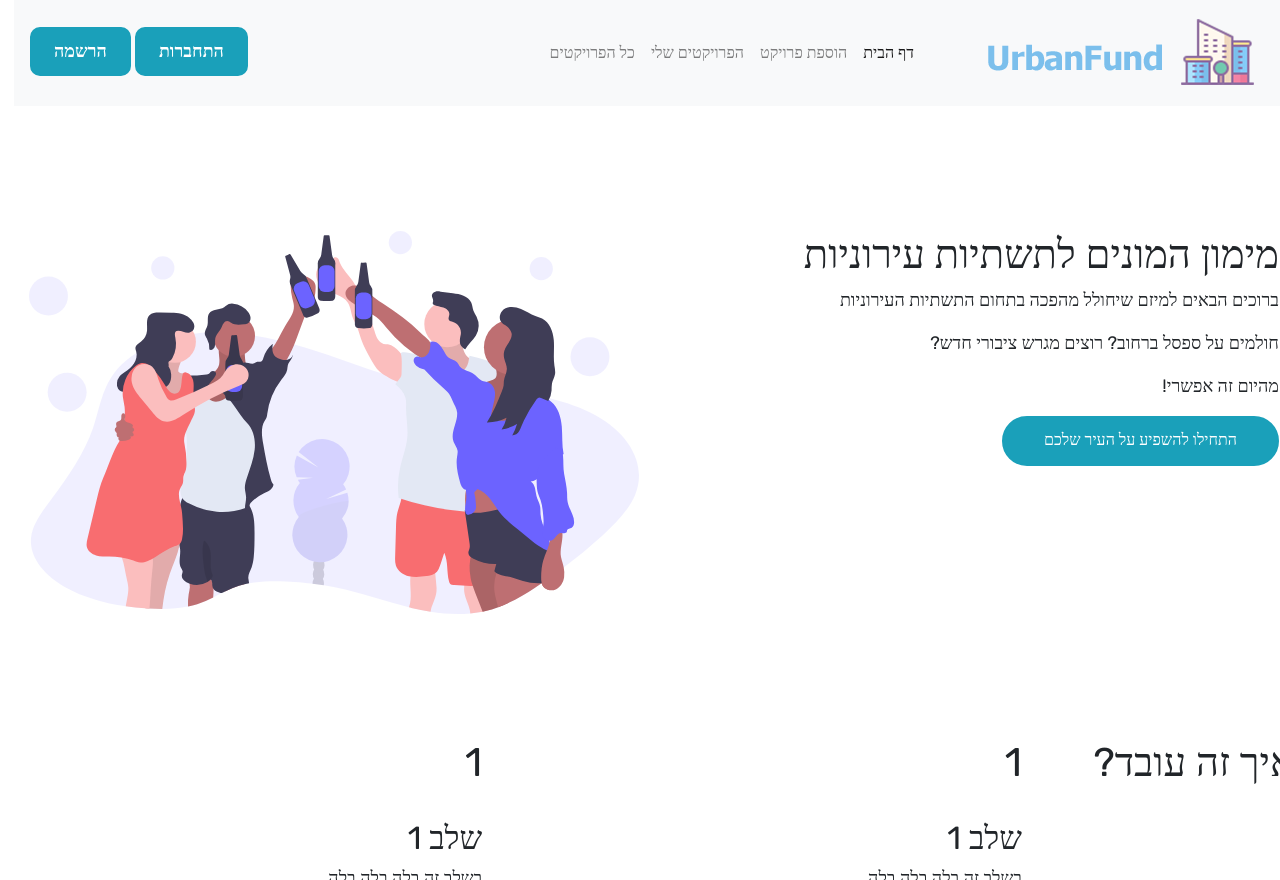
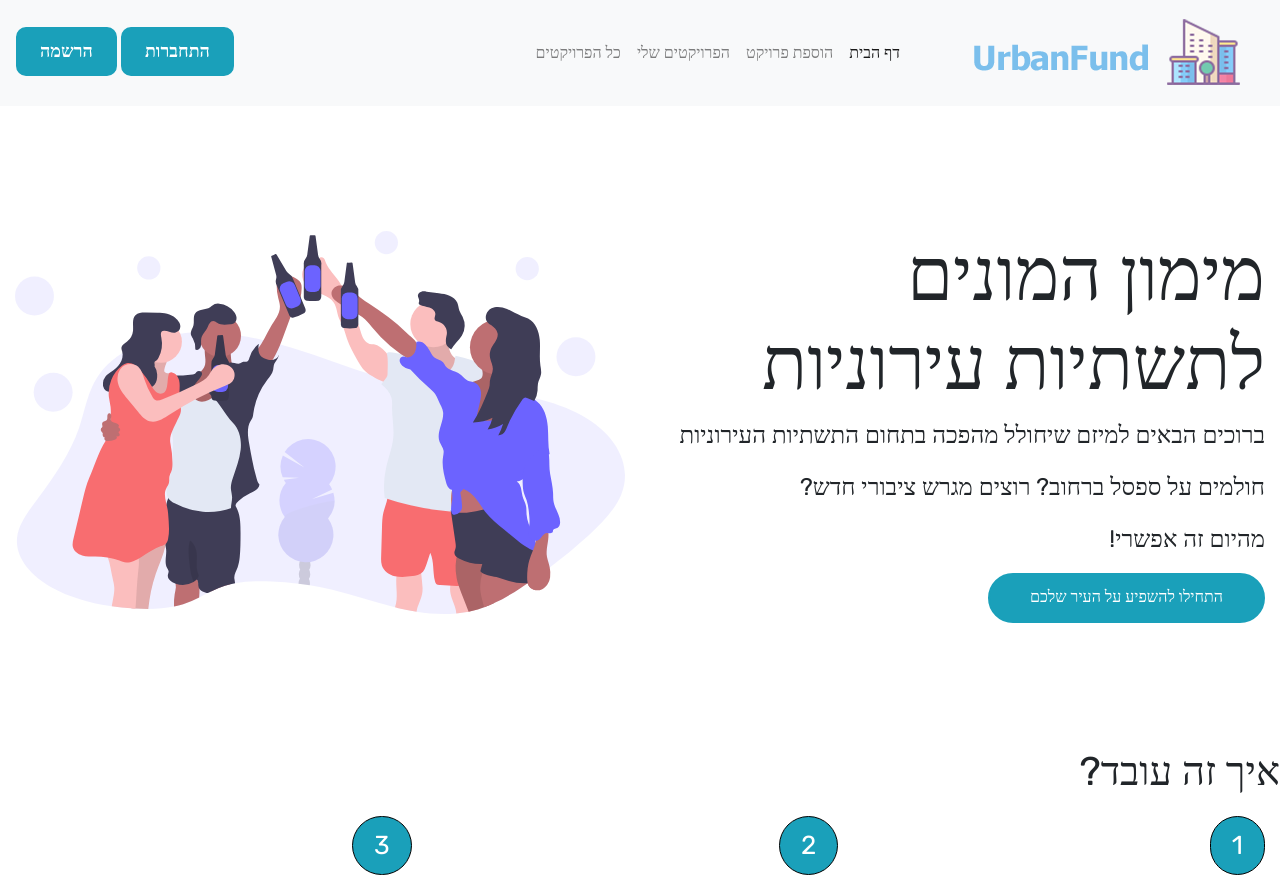
Before and after one commit to Noybu/W85, a PHP site: page / in a window 1280 px wide. Shown: the top 880 px of the page. Run offline with PHP 8.4, Linux system fonts and the light colour scheme.

Commit message:
fix home

```diff
--- a/CSS/project.css
+++ b/CSS/project.css
@@ -4,6 +4,11 @@
 	box-sizing: border-box;
 	font-family: "Rubik";
 }
+
+body{
+	text-align:right;
+}
+
 .navA{
 	text-align: right;
 }
@@ -37,19 +42,34 @@
 	border-radius: 10px;
 }
 
-.loginMobile2:hover{
+
+.title
+{
+	font-size:74px;
+}
+
+.subtitle
+{
+	font-size:24px;
+}
+
+button:hover{
 	background-color: #938E8E;
 }
 
 a:hover{
 	color:white;
 }
-body{
-	text-align:right;
-}
+
 
 .row{
 	padding-top: 10%;
+}
+
+/* מקטין את הרווח למעלה לשורות שלא צריכות */
+.sm
+{
+	padding-top:1%;
 }
 
 .container{
@@ -72,3 +92,32 @@ body{
 p{
 	font-size:18px;
 }
+
+.center
+{
+	text-align:center;
+}
+
+.right
+{
+	text-align: right;
+}
+
+.poly
+{
+-webkit-clip-path: polygon(100% 25%, 75% 50%, 100% 75%, 20% 75%, 0 50%, 17% 25%);
+clip-path: polygon(100% 25%, 75% 50%, 100% 75%, 20% 75%, 0 50%, 17% 25%);
+}
+
+/* מספרי השלבים בעמוד הראשי */
+.level
+{
+	border:1px solid black;
+	border-radius: 500px;
+
+	font-size: 26px;
+	background-color:#1aa0ba;
+	padding: 13px 21px;
+	color:#fff;
+    float: right;
+}
--- a/index.php
+++ b/index.php
@@ -3,52 +3,64 @@
 <main>
 
     <div class="container">
+        <section>
             <div class="row">
                 <div class="col-lg-6 col-md-6 col-sm-1 col-xs-1 mx-auto">
-                <h1>מימון המונים לתשתיות עירוניות</h1>
-                <p>ברוכים הבאים למיזם שיחולל מהפכה בתחום התשתיות העירוניות</p>
-                <p>חולמים על ספסל ברחוב? רוצים מגרש ציבורי חדש?</p>
-                <p>מהיום זה אפשרי! </p>
+                    <h1 class="title">מימון המונים לתשתיות עירוניות</h1>
+                    <p class="subtitle">ברוכים הבאים למיזם שיחולל מהפכה בתחום התשתיות העירוניות</p>
+                    <p class="subtitle">חולמים על ספסל ברחוב? רוצים מגרש ציבורי חדש?</p>
+                    <p class="subtitle">מהיום זה אפשרי! </p>
                     <button class="actionButton">התחילו להשפיע על העיר שלכם</button>
                 </div>
                 <div class="col-lg-6 col-md-6 col-sm-1 col-xs-1 mx-auto"><img src="images/undraw_having_fun_iais.svg" alt="" width="100%"></div>
             </div>
+        </section>
 
+        <section>
             <div class="row">
                 <h1>איך זה עובד?</h1>
-            <div class="col-lg-4 col-md-4 col-sm-12 col-xs-12 mx-auto">
-                <h1>1</h1>
-                <img src="" alt="">
+            </div>
+            <div class="row sm">
+                <div class="col-lg-4 col-md-4 col-sm-12 col-xs-12 mx-auto center">
+                    <h1 class="right level">1</h1>
+                    <img src="https://idona.mtacloud.co.il/Includes/img/box1.jpg" alt="">
                     <h2>שלב 1</h2>
                     <p>בשלב זה בלה בלה בלה </p>
                 </div>
-            <div class="col-lg-4 col-md-4 col-sm-12 col-xs-12 mx-auto">
-            <h1>1</h1>
-                <img src="" alt="">
+                <div class="col-lg-4 col-md-4 col-sm-12 col-xs-12 mx-auto center">
+                    <h1 class="right level">2</h1>
+                    <img src="https://idona.mtacloud.co.il/Includes/img/box3.jpg" alt="">
                     <h2>שלב 1</h2>
                     <p>בשלב זה בלה בלה בלה </p>
                 </div>
-            <div class="col-lg-4 col-md-4 col-sm-12 col-xs-12 mx-auto">
-            <h1>1</h1>
-                <img src="" alt="">
+                <div class="col-lg-4 col-md-4 col-sm-12 col-xs-12 mx-auto center">
+                    <h1 class="right level">3</h1>
+                    <img src="https://idona.mtacloud.co.il/Includes/img/box2.jpg" alt="">
                     <h2>שלב 1</h2>
                     <p>בשלב זה בלה בלה בלה </p>
                 </div>
+            </div>
+            <div class="row center sm">
+                <div class="col-lg-12 col-md-12 col-sm-12 col-xs-12 mx-auto center">
                     <button class="actionButton">התחילו עכשיו</button>
-        <div>
+                </div>
+
+            </div>
+        </section>
 
 
-
+        <section>
             <div class="row">
 
                 <div class="col-lg-3 col-md-3 col-sm-12 col-xs-12 mx-auto">
                     <h1>פרויקטים אחרונים</h1>
                 </div>
-                    <div class="col-lg-3 col-md-3 col-sm-12 col-xs-12 mx-auto"></div>
-                    <div class="col-lg-3 col-md-3 col-sm-12 col-xs-12 mx-auto"></div>
-                    <div class="col-lg-3 col-md-3 col-sm-12 col-xs-12 mx-auto"></div>
+                <div class="col-lg-3 col-md-3 col-sm-12 col-xs-12 mx-auto "></div>
+                <div class="col-lg-3 col-md-3 col-sm-12 col-xs-12 mx-auto "></div>
+                <div class="col-lg-3 col-md-3 col-sm-12 col-xs-12 mx-auto "></div>
             </div>
     </div>
+    </section>
 
 
 </main>
```
Lines whose indentation alone changed are shown as unchanged.
